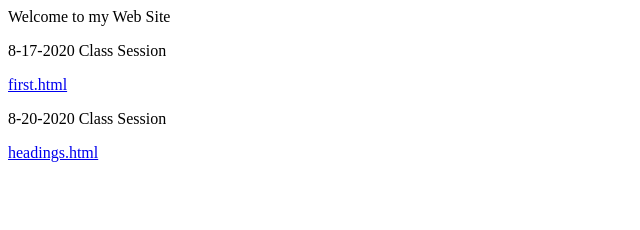
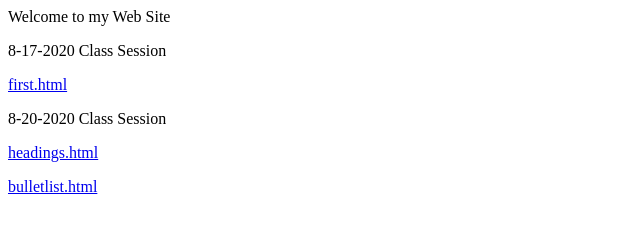
Before and after one commit to BluegummyB/BluegummyB.github.io, a plain HTML site: page index.html in a window 1280 px wide. Shown: the whole page, without its empty margins (0-640 px from the left). Drawn offline with Linux system fonts and the light colour scheme.

Commit message:
Update index.html

```diff
--- a/index.html
+++ b/index.html
@@ -9,6 +9,7 @@
   <p><a href="first.html">first.html</a></p>
   <p>8-20-2020 Class Session</p>
   <p><a href="headings.html">headings.html</a></p>
+  <p><a href="bulletlist.html">bulletlist.html</a></p>
   </Body>
 
 </html>
```
